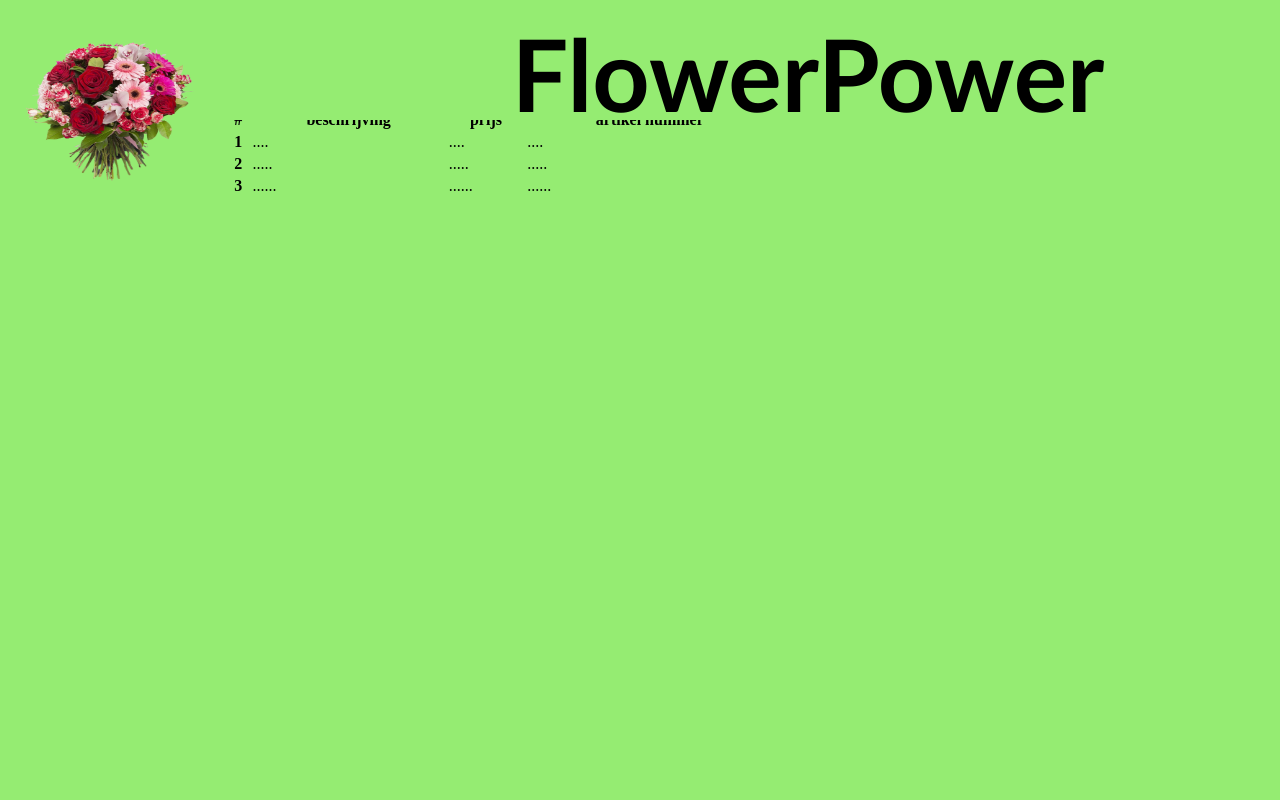
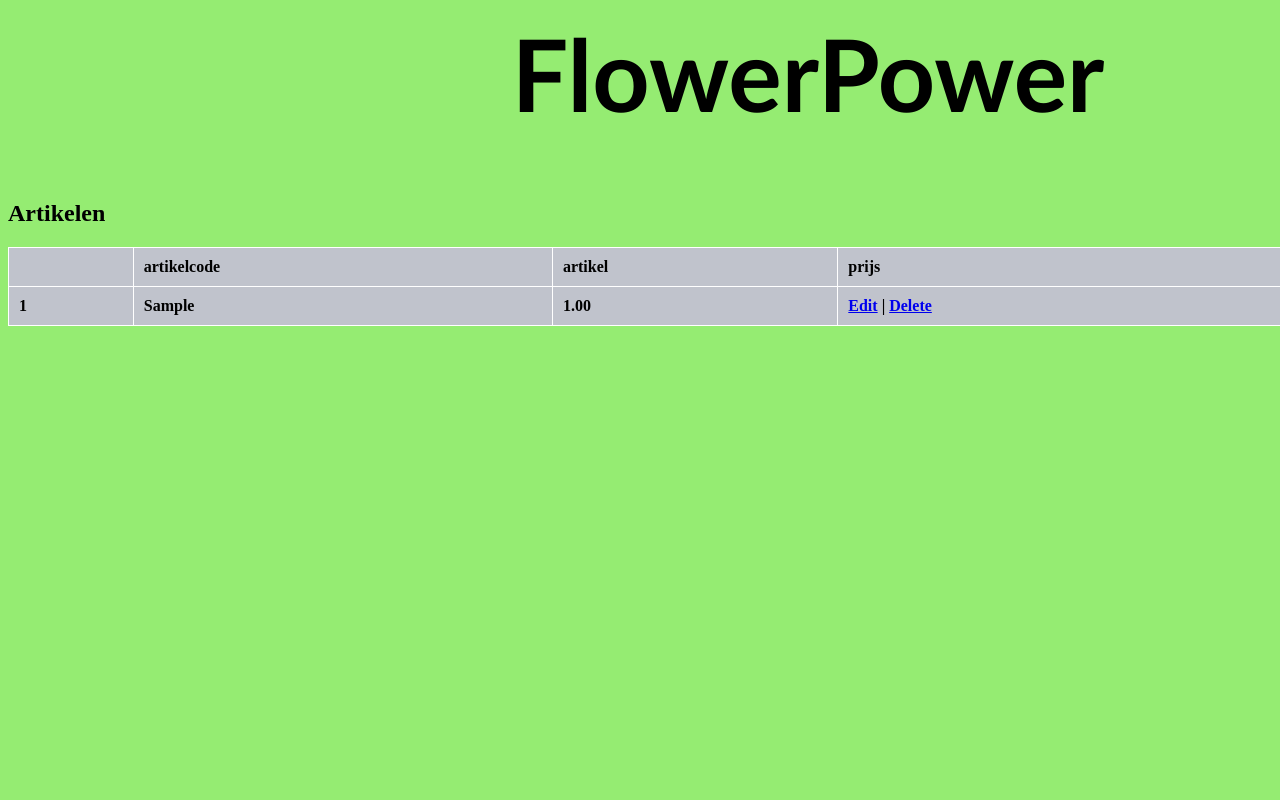
Before and after one commit to WalidTa/flowerpower, a PHP site: page /overzicht_artikelen.php in a window 1280 px wide. Run offline with PHP 8.4, Linux system fonts and the light colour scheme; tables that the repository leaves empty hold one stand-in row (values such as "Sample post"); lists and menus that the app fills with data are empty.

Commit message:
delete voor nu nog geen edit

```diff
--- /dev/null
+++ b/database2.php
@@ -0,0 +1,19 @@
+<?php
+$host = "localhost";
+$user = "root";
+$password = "";
+$dbname = "flowerpower";
+
+try {
+  $dsn = 'mysql:host='. $host .'; dbname='.$dbname;
+  $conn = new PDO($dsn, $user, $password);
+
+  $conn->setAttribute(PDO::ATTR_DEFAULT_FETCH_MODE, PDO::FETCH_OBJ);
+
+}
+catch(PDOException $e)
+{
+  $error->getMessage();
+  echo '<h1>Database failed to connect</h1>';
+}
+?>
--- a/loginCustomer.php
+++ b/loginCustomer.php
@@ -20,7 +20,7 @@ if(isset($_POST['submit'])){
 
     if(!$error){
         $obj = new database();
-        $obj->loginklant($_POST['username'], $_POST['password']);
+        $obj->loginklant($_POST['username'], $_POST['password ']);
         //login
     }else{
         //niks
--- a/overzicht_artikelen.php
+++ b/overzicht_artikelen.php
@@ -1,3 +1,13 @@
+<?php
+
+include_once ("database2.php");
+
+
+$artikelen = $conn->query("SELECT * FROM artikel ORDER BY artikelcode ASC");
+
+
+?>
+
 <!DOCTYPE html>
 <html lang="en">
   <head>
@@ -6,41 +16,8 @@
       <title>Flower Power</title>
       <link rel="stylesheet" href="style.css">
   </head>
+
   <body>
-
-<div class="foto">
-
-<table class="table" style="width:50%">
-  <thead class="thead-dark">
-    <tr>
-      <th scope="col">#</th>
-      <th scope="col">beschrijving</th>
-      <th scope="col">prijs</th>
-      <th scope="col">artikel nummer</th>
-    </tr>
-  </thead>
-  <tbody>
-    <tr>
-      <th scope="row">1</th>
-      <td>....</td>
-      <td>....</td>
-      <td>....</td>
-    </tr>
-    <tr>
-      <th scope="row">2</th>
-      <td>.....</td>
-      <td>.....</td>
-      <td>.....</td>
-    </tr>
-    <tr>
-      <th scope="row">3</th>
-      <td>......</td>
-      <td>......</td>
-      <td>......</td>
-    </tr>
-  </tbody>
-</table>
-</div>
 
     <div id="container">
         <div class="head">
@@ -48,17 +25,55 @@
     </div>
 
 
-</div>
+      <style>
+      table {
+        font-family: serif, garamond;
+        border-collapse: collapse;
+        width: 100%;
+      }
 
-<div class="zijkant">
+      td, th {
+        border: 1px solid #FFFFFF;
+        text-align: left;
+        padding: 10px;
+      }
 
-    <a href="index.php"> <img src="bouquet.png"  width="180" height="150"> </a> <br>
+      tr:nth-child(even) {
+        background-color: #a3a9b8;
+      }
+      tr:nth-child(odd) {
+        background-color: #c0c3cc;
+      }
+      </style>
+  <body>
 
+<h2>Artikelen</h2>
 
+<table>
+    <thead>
+        <th>
+                <th scope="col">artikelcode</th>
+                <th scope="col">artikel</th>
+                <th scope="col">prijs</th>
+        </th>
 
+    </thead>
+      <tbody>
 
+        <?php
+          while($info = $artikelen->fetch(PDO::FETCH_ASSOC)){
+              echo "<tr>";
+              echo "<th>".$info['artikelcode']."</th>";
+              echo "<th>".$info['artikel']."</th>";
+              echo "<th>".$info['prijs']."</th>";
+              echo "<th><a href=\"delete_artikelen.php?id=$info[artikelcode]\" class='btn btn-warning'>Edit</a> | <a href=\"delete_artikelen.php?id=$info[artikelcode]\" onClick=\"return confirm('Weet je zeker dat je wilt verwijderen?')\"class='btn btn-danger'>Delete</a></th>";
+          }
 
-</div>
+          ?>
+
+      </tbody>
+</table>
 
 </body>
+
 </html>
--- a/style.css
+++ b/style.css
@@ -56,6 +56,7 @@
 
 }
 
+
 .winkel {
   width: 100%;
   height: 100%;
```
Also changed, not shown: database.php (+41 -5 lines), delete_artikelen.php (added, +30 -0 lines), medewerker.php (+4 -3 lines), Total_reward_dead_flowers-removebg-preview.png (deleted), rotten.jpg (deleted). Lines whose indentation alone changed are shown as unchanged.
